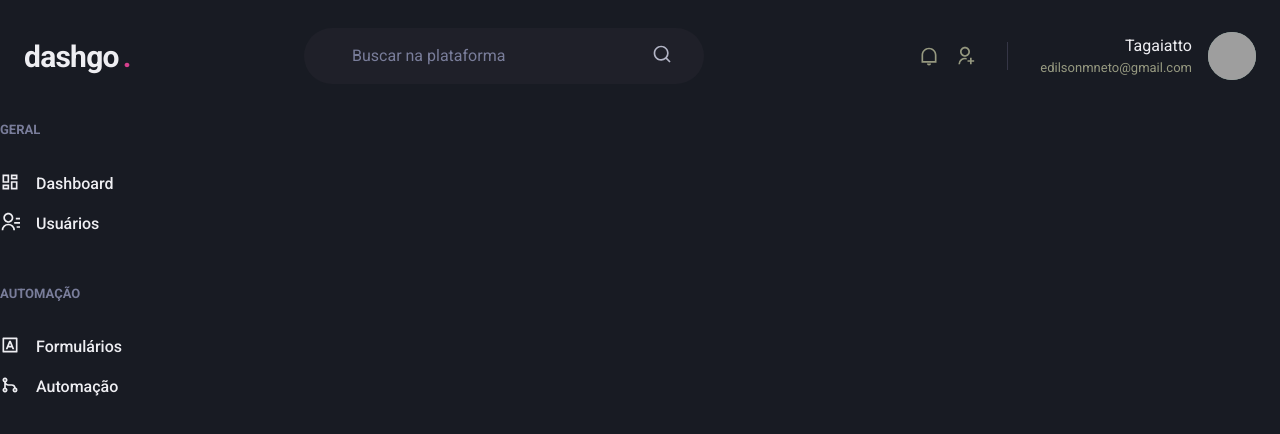
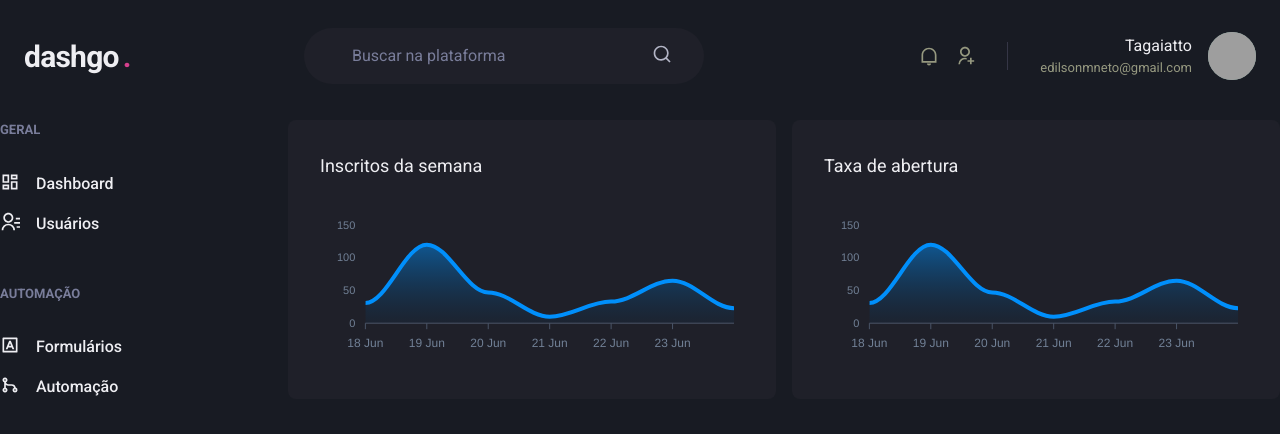
Before and after one commit to Tagaiatto/dashgo, a Next.js app: page /dashboard in a window 1280 px wide. Shown: the top 434 px of the page. Built offline with nearby package versions, Linux system fonts and the light colour scheme; grey boxes are pictures that could not be loaded.

Commit message:
Dashboard, Charts

```diff
--- a/package.json
+++ b/package.json
@@ -13,9 +13,11 @@
     "@chakra-ui/react": "^1.6.4",
     "@emotion/react": "^11.4.0",
     "@emotion/styled": "^11.3.0",
+    "apexcharts": "^3.27.1",
     "framer-motion": "^4.1.17",
     "next": "11.0.1",
     "react": "17.0.2",
+    "react-apexcharts": "^1.3.9",
     "react-dom": "17.0.2",
     "react-icons": "^4.2.0"
   },
--- a/src/pages/dashboard.tsx
+++ b/src/pages/dashboard.tsx
@@ -1,6 +1,66 @@
 import { Header } from '../components/Header';
 import { Sidebar } from '../components/Sidebar';
-import { Flex } from '@chakra-ui/react';
+import dynamic from 'next/dynamic';
+import { Flex, SimpleGrid, Box, Text, theme } from '@chakra-ui/react';
+
+const Chart = dynamic(() => import('react-apexcharts'), {
+  ssr: false,
+});
+
+const options = {
+  chart: {
+    toolbar: {
+      show: false,
+    },
+    zoom: {
+      enabled: false,
+    },
+    foreColor: theme.colors.gray[500],
+  },
+  grid: {
+    show: false,
+  },
+  dataLabels: {
+    enabled: false,
+  },
+  tooltip: {
+    enabled: false,
+  },
+  xaxis: {
+    type: 'datetime',
+    axisBorder: {
+      color: theme.colors.gray[600],
+    },
+    axisTicks: {
+      color: theme.colors.gray[600],
+    },
+    categories: [
+      '2021-06-18T00:00:00.000Z',
+      '2021-06-19T00:00:00.000Z',
+      '2021-06-20T00:00:00.000Z',
+      '2021-06-21T00:00:00.000Z',
+      '2021-06-22T00:00:00.000Z',
+      '2021-06-23T00:00:00.000Z',
+      '2021-06-24T00:00:00.000Z',
+    ],
+  },
+  fill: {
+    opacity: 0.3,
+    type: 'gradient',
+    gradient: {
+      shade: 'dark',
+      opacityFrom: 0.7,
+      opacityTo: 0.3,
+    },
+  },
+};
+
+const series = [
+  {
+    name: 'series1',
+    data: [31, 120, 47, 10, 33, 65, 23],
+  }
+];
 
 export default function Dashboard() {
   return (
@@ -9,6 +69,17 @@
 
       <Flex w="100%" my="6" maxWidth={1480} mx="auto">
         <Sidebar />
+
+        <SimpleGrid flex="1" gap="4" minChildWidth="320px" align="flex-start">
+          <Box p="8" pb="4" bg="gray.800" borderRadius={8}>
+            <Text fontSize="lg" mb="4">Inscritos da semana</Text>
+            <Chart options={options} series={series} type="area" height={160} />
+          </Box>
+          <Box p="8" pb="4" bg="gray.800" borderRadius={8}>
+            <Text fontSize="lg" mb="4">Taxa de abertura</Text>
+            <Chart options={options} series={series} type="area" height={160} />
+          </Box>
+        </SimpleGrid>
       </Flex>
     </Flex>
   )
```
Also changed, not shown: 1 other file (tests, documents, lock files or other folders).
